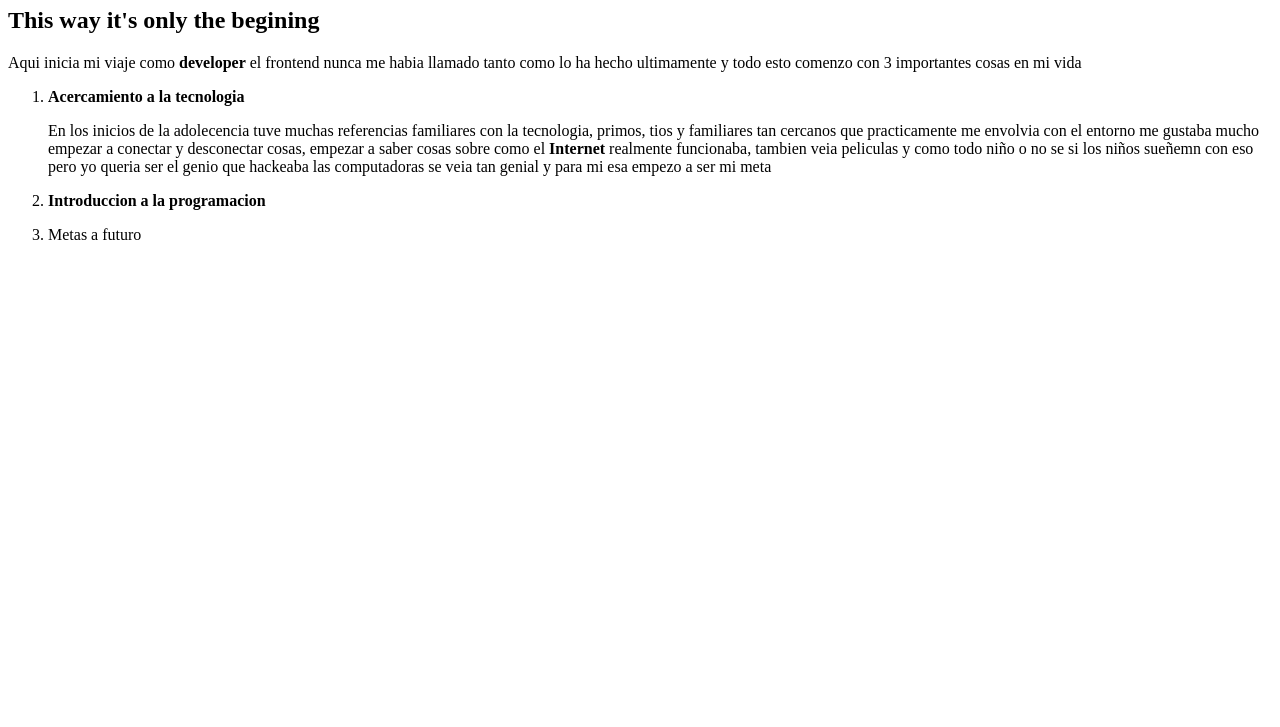
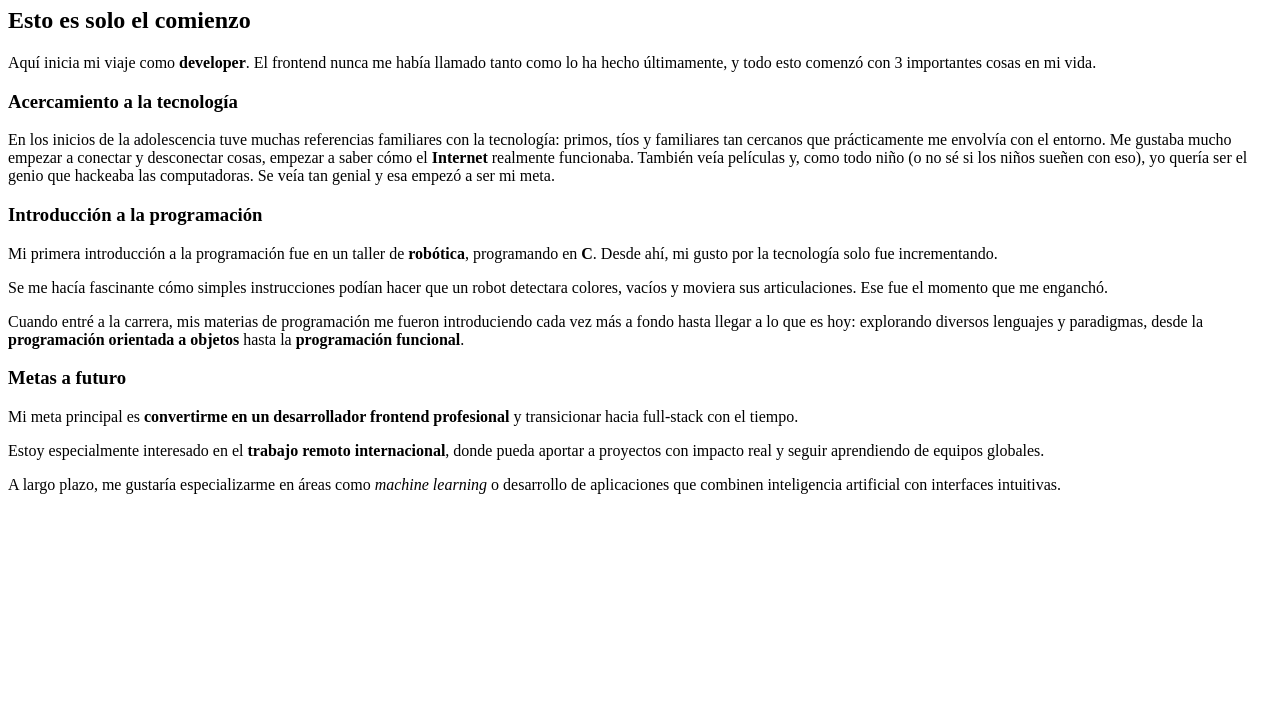
Before and after one commit to TheTejas22/portafolio, a plain HTML site: page about-me/index.html in a window 1280 px wide. Shown: the part 73-800 px from the top of the page. Drawn offline with Linux system fonts and the light colour scheme.

Commit message:
Cambio de estructura y se añade mas contenido a la historia personal

```diff
--- a/about-me/index.html
+++ b/about-me/index.html
@@ -1,33 +1,42 @@
 <!DOCTYPE html>
 <html lang="es">
     <head>
-        <link rel="icon" href="./imagenes-for-work/me.jpeg" type="image/jpeg"/>
-        <meta name="viewport" content="width=device-widht"
         <meta charset="utf-8">
-        <meta name="Author" content="Hugo Gael Ruelas Rios">
-        <meta name="Description "
-              content="This page is made for me i'm learning html and this is the firt seriuos proyect for my portfolio " >
-        <title>Something about me</title>
+        <meta name="viewport" content="width=device-width">
+        <link rel="icon" href="./assets/me.jpeg" type="image/jpeg">
+        <meta name="author" content="Hugo Gael Ruelas Rios">
+        <meta name="description" content="Página personal de Hugo Gael, estudiante de Ingeniería en Sistemas transicionando a Frontend Developer">
+        <title>Sobre mí | Hugo Gael</title>
     </head>
     <body>
-        <h1>This is me</h1>
-        <h2>This way it's only the begining</h2>
-        <p>Aqui inicia mi viaje como <strong>developer</strong> el frontend nunca me habia llamado tanto como lo ha hecho ultimamente y todo esto comenzo con 3 importantes cosas en mi vida</p>
+        <h1>Este soy yo</h1>
+        <h2>Esto es solo el comienzo</h2>
 
-                <section>
+        <p>Aquí inicia mi viaje como <strong>developer</strong>. El frontend nunca me había llamado tanto como lo ha hecho últimamente, y todo esto comenzó con 3 importantes cosas en mi vida.</p>
 
-                <ol>
-                <li><b>Acercamiento a la tecnologia</b></li>
-                <p>En los inicios de la adolecencia tuve muchas referencias familiares con la tecnologia, primos, tios y familiares tan cercanos que practicamente me envolvia con el entorno
-                    me gustaba mucho empezar a conectar y desconectar cosas, empezar a saber cosas sobre como el <strong>Internet</strong> realmente funcionaba, tambien veia peliculas y como todo niño o no se si los niños sueñemn con eso
-                    pero yo queria ser el genio que hackeaba las computadoras se veia tan genial y para mi esa empezo a ser mi meta
-                </p>
-                <li><b>Introduccion a la programacion</b></li>
-                <p></p>
-                <li>Metas a futuro</li>
-            </ol>
-                </section>
+        <section>
+            <h3>Acercamiento a la tecnología</h3>
+            <p>En los inicios de la adolescencia tuve muchas referencias familiares con la tecnología: primos, tíos y familiares tan cercanos que prácticamente me envolvía con el entorno. Me gustaba mucho empezar a conectar y desconectar cosas, empezar a saber cómo el <strong>Internet</strong> realmente funcionaba. También veía películas y, como todo niño (o no sé si los niños sueñen con eso), yo quería ser el genio que hackeaba las computadoras. Se veía tan genial y esa empezó a ser mi meta.</p>
+        </section>
 
+        <section>
+            <h3>Introducción a la programación</h3>
+
+            <p>Mi primera introducción a la programación fue en un taller de <strong>robótica</strong>, programando en <strong>C</strong>. Desde ahí, mi gusto por la tecnología solo fue incrementando.</p>
+
+            <p>Se me hacía fascinante cómo simples instrucciones podían hacer que un robot detectara colores, vacíos y moviera sus articulaciones. Ese fue el momento que me enganchó.</p>
+
+            <p>Cuando entré a la carrera, mis materias de programación me fueron introduciendo cada vez más a fondo hasta llegar a lo que es hoy: explorando diversos lenguajes y paradigmas, desde la <strong>programación orientada a objetos</strong> hasta la <strong>programación funcional</strong>.</p>
+        </section>
+
+        <section>
+            <h3>Metas a futuro</h3>
+
+            <p>Mi meta principal es <strong>convertirme en un desarrollador frontend profesional</strong> y transicionar hacia full-stack con el tiempo.</p>
+
+            <p>Estoy especialmente interesado en el <strong>trabajo remoto internacional</strong>, donde pueda aportar a proyectos con impacto real y seguir aprendiendo de equipos globales.</p>
+
+            <p>A largo plazo, me gustaría especializarme en áreas como <em>machine learning</em> o desarrollo de aplicaciones que combinen inteligencia artificial con interfaces intuitivas.</p>
+        </section>
     </body>
-
 </html>
```
Also changed, not shown: about-me/assets/me.jpeg (renamed from about-me/imagenes-for-work/me.jpeg).
